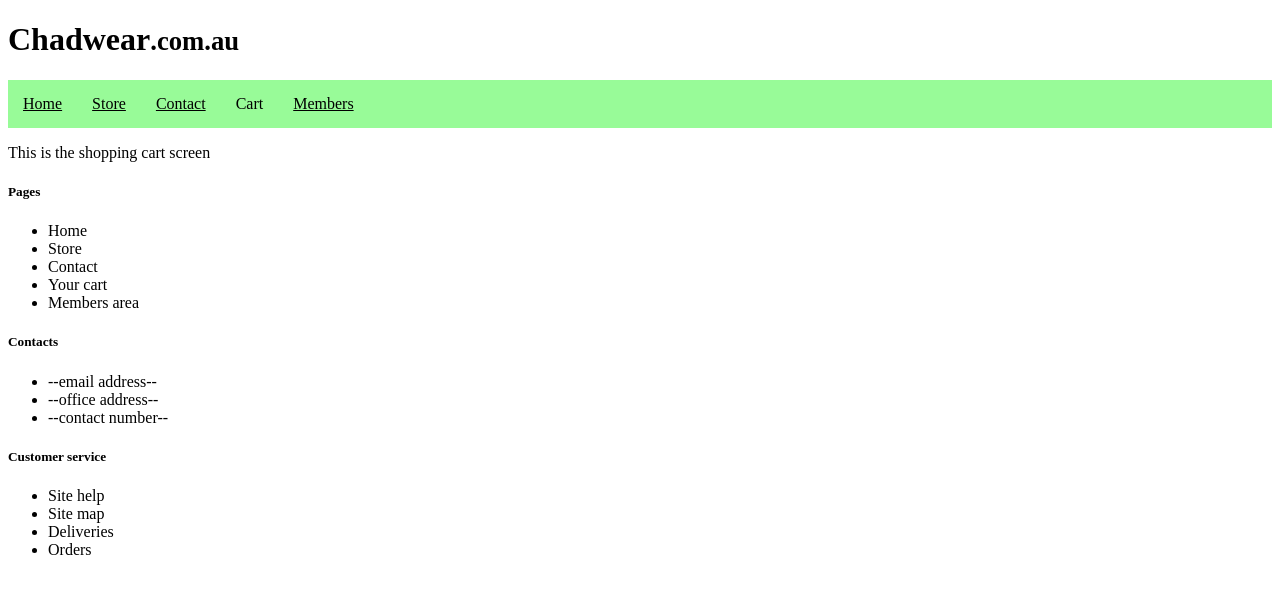
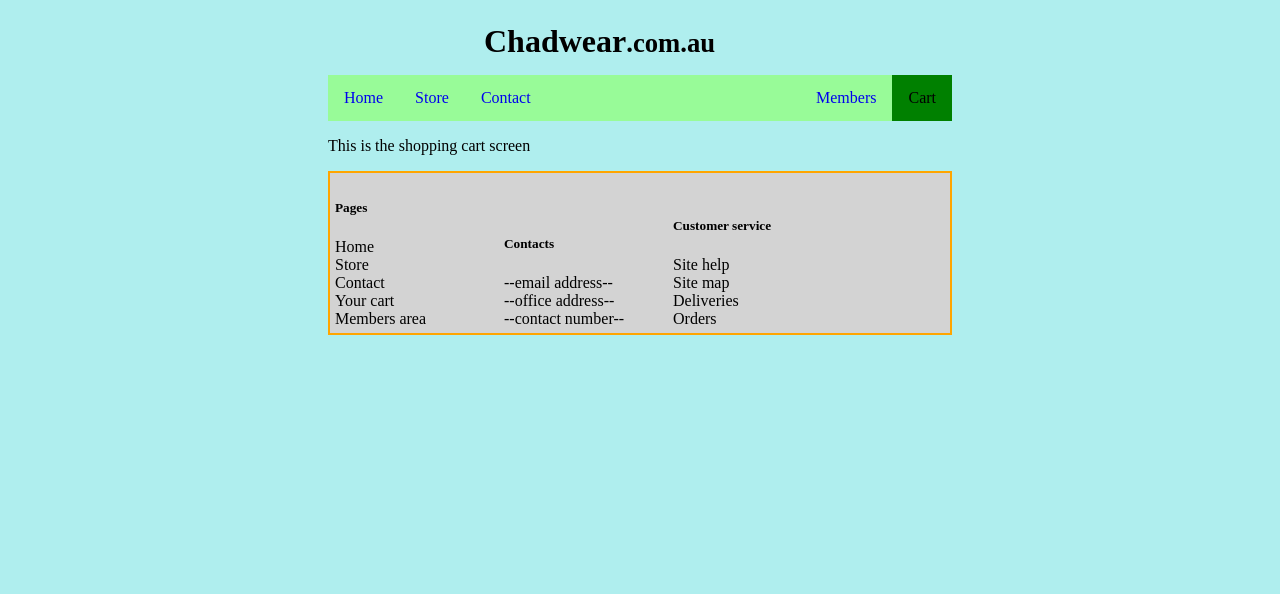
Before and after one commit to crasheds22/286Assignment2, a PHP site: page /cart.html in a window 1280 px wide. Shown: the top 594 px of the page. Run offline with PHP 8.4, Linux system fonts and the light colour scheme.

Commit message:
Minor changes

```diff
--- a/style.css
+++ b/style.css
@@ -1,9 +1,36 @@
+/*----- Tag selectors -----*/
+
+html {
+	margin: auto;
+	width: 50%;
+}
+
+body {
+	background-color: #AFEEEE;
+}
+
+h1 {
+	margin: auto;
+	width: 50%;
+	padding: 15px;
+}
+
+ul {
+	list-style-type: none;
+	margin: 0;
+	padding: 0;
+}
+
+footer {
+	background-color: #D3D3D3;
+	border: 2px solid orange;
+}
+
+/*----- Class selectors -----*/
+
 .ulNav {
-	list-style-type: none;
-	padding: 0;
-	margin: 0;
 	overflow: hidden;
-	background-color: #98FB98;
+	background-color: #98FB98 /*Pale green background*/
 }
 
 .liNav {
@@ -12,18 +39,34 @@
 
 .liNav a {
 	display: block;
-	padding: 10px;
-	color: black;
+	color: #000000 /*Black text*/
 	text-align: center;
-	padding: 15px;
+	padding: 14px 16px;
+	text-decoration: none;
 }
 
-.liNav a.active {
-	background-color: orange;
-	color: black;
+.liNav a:hover {
+	background-color: #FFA500; /*Orange on hover*/
 }
 
-.liNav a:hover:not(.active) {
-	background-color: orange;
-	color: black;
+.active {
+	background-color: #008000; /*Darker green on active page */
 }
+
+a:visited {
+	text-decoration: none;
+	color: #000000;
+}
+
+.fRight {
+	float: right;
+}
+
+.divCont {
+	display: inline-block;
+	height: auto;
+	width: 25%;
+	margin: auto;
+	padding: 5px;
+	background-color: #D3D3D3;
+}
```
